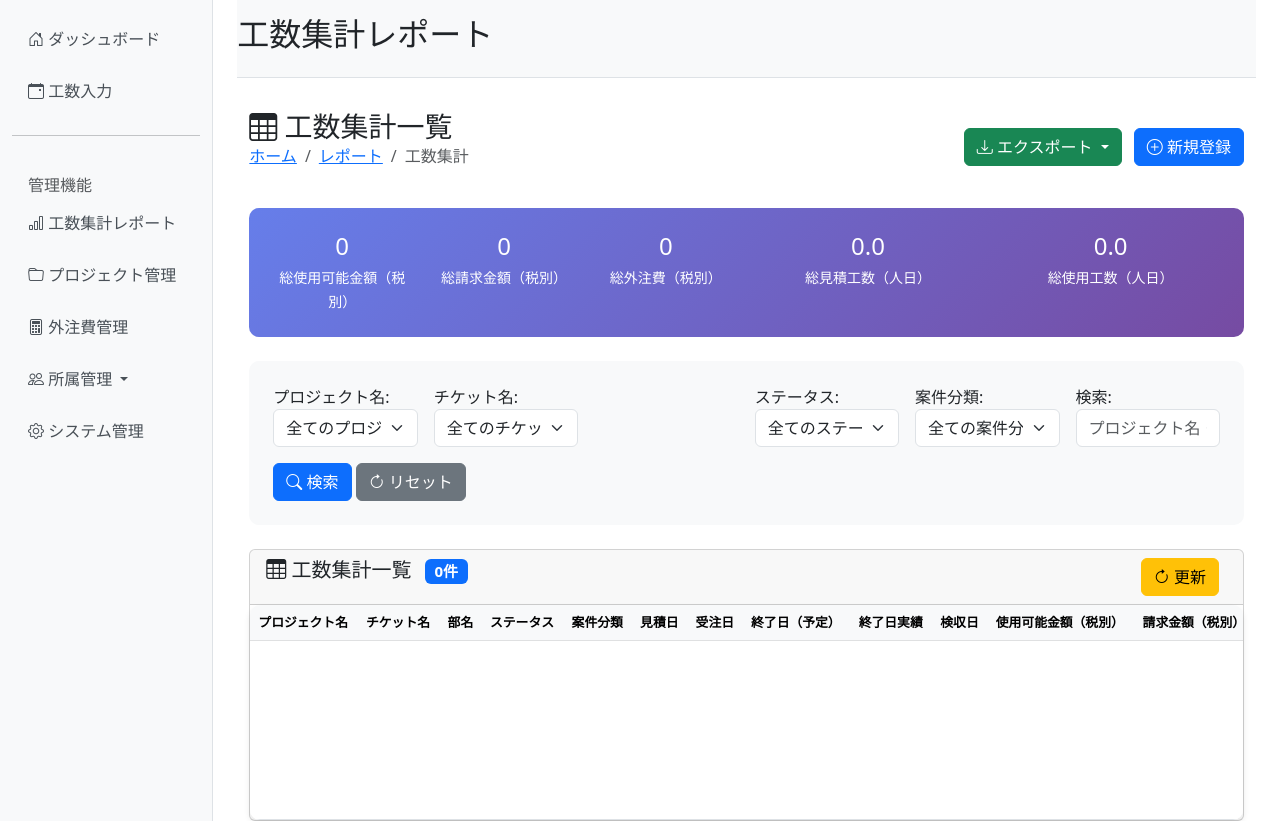
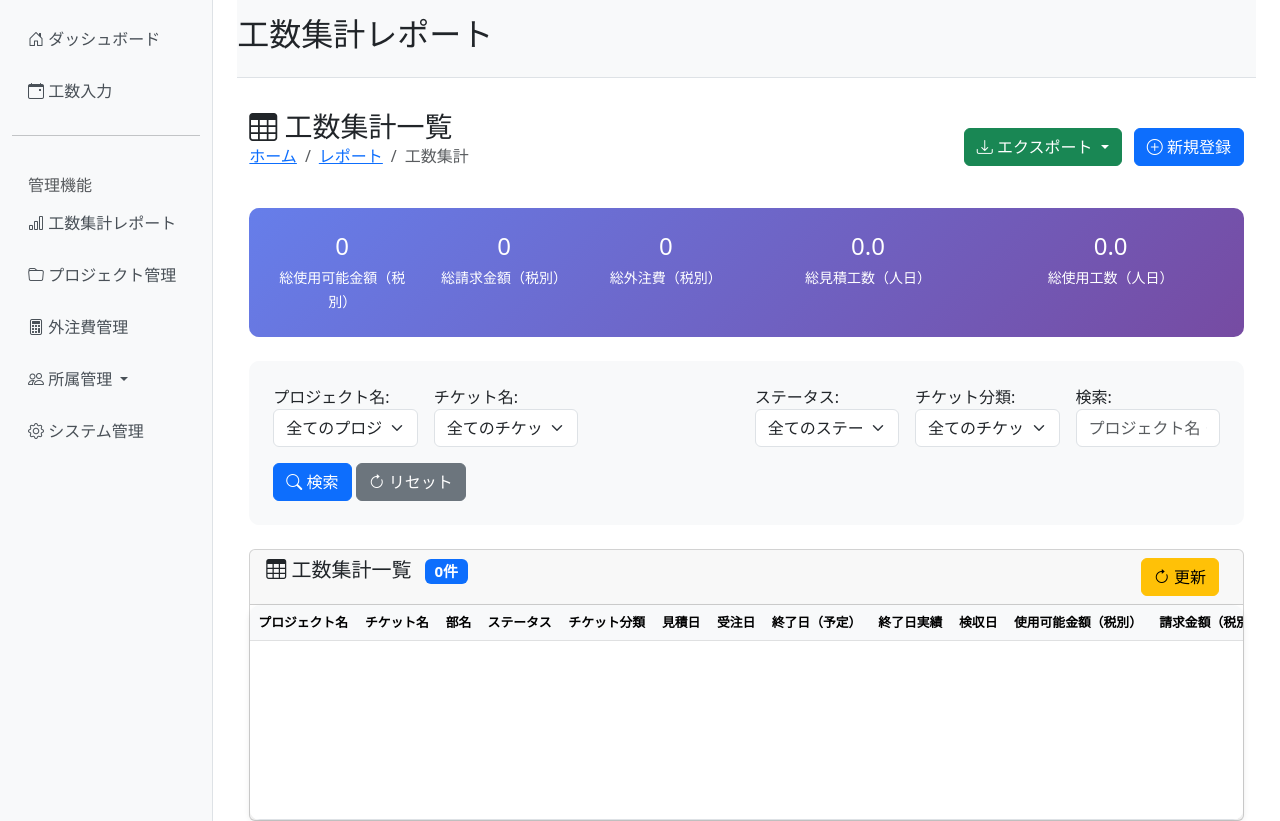
Before and after one commit to adreamer1074/kousu_management_app, a Django app: page /reports/workload-aggregation/ in a window 1280 px wide. Shown: the part 57-878 px from the top of the page. Run offline with Django 4.2, Linux system fonts and the light colour scheme; the visitor is signed in with stand-in values (Sample User, id 1); data that the repository does not hold is empty.

Commit message:
名称変更

```diff
--- a/apps/cost_master/admin.py
+++ b/apps/cost_master/admin.py
@@ -129,7 +129,7 @@ class OutsourcingCostAdmin(admin.ModelAdmin):
     status_display.short_description = 'ステータス'
 
     def case_classification_display(self, obj):
-        """案件分類の表示"""
+        """チケット分類の表示"""
         if obj.case_classification == 'development':
             return format_html(
                 '<span style="background-color: #d1ecf1; padding: 2px 6px; border-radius: 3px;">{}</span>',
@@ -140,7 +140,7 @@ class OutsourcingCostAdmin(admin.ModelAdmin):
                 '<span style="background-color: #f8d7da; padding: 2px 6px; border-radius: 3px;">{}</span>',
                 obj.get_case_classification_display()
             )
-    case_classification_display.short_description = '案件分類'
+    case_classification_display.short_description = 'チケット分類'
 
     def hourly_rate_display(self, obj):
         """単価の表示"""
--- a/apps/cost_master/forms.py
+++ b/apps/cost_master/forms.py
@@ -241,8 +241,8 @@ class OutsourcingCostFilterForm(forms.Form):
         widget=forms.Select(attrs={'class': 'form-select'})
     )
     case_classification = forms.ChoiceField(
-        label='案件分類',
-        choices=[('', '全ての案件分類')] + OutsourcingCost.CASE_CLASSIFICATION_CHOICES,
+        label='チケット分類',
+        choices=[('', '全てのチケット分類')] + OutsourcingCost.CASE_CLASSIFICATION_CHOICES,
         required=False,
         widget=forms.Select(attrs={'class': 'form-select'})
     )
--- a/apps/cost_master/models.py
+++ b/apps/cost_master/models.py
@@ -72,7 +72,7 @@ class OutsourcingCost(models.Model):
         ('in_progress', '着手'),
     ]
 
-    # 案件分類選択肢
+    # チケット分類選択肢
     CASE_CLASSIFICATION_CHOICES = [
         ('development', '開発'),
         ('maintenance', '保守'),
@@ -112,7 +112,7 @@ class OutsourcingCost(models.Model):
         default='not_started'
     )
     case_classification = models.CharField(
-        '案件分類',
+        '分類',
         max_length=20,
         choices=CASE_CLASSIFICATION_CHOICES,
         default='development'
--- a/apps/projects/models.py
+++ b/apps/projects/models.py
@@ -324,7 +324,7 @@ class ProjectTicket(models.Model):
         }
 
     def get_case_classification_display_with_color(self):
-        """案件分類の色付き表示"""
+        """チケット分類の色付き表示"""
         classification_colors = {
             'development': 'primary',
             'maintenance': 'success',
@@ -363,7 +363,7 @@ class ProjectDetail(models.Model):
         ('inspection_pending', '検収待ち'),
     ]
 
-    # 案件分類選択肢
+    # チケット分類選択肢
     CASE_CLASSIFICATION_CHOICES = [
         ('development', '開発'),
         ('maintenance', '保守'),
@@ -378,7 +378,7 @@ class ProjectDetail(models.Model):
     case_name = models.CharField('チケット名', max_length=200)
     department = models.ForeignKey(Department, on_delete=models.CASCADE, verbose_name='部署')
     status = models.CharField('ステータス', max_length=20, choices=STATUS_CHOICES, default='planning')
-    case_classification = models.CharField('案件分類', max_length=20, choices=CASE_CLASSIFICATION_CHOICES, default='development')
+    case_classification = models.CharField('チケット分類', max_length=20, choices=CASE_CLASSIFICATION_CHOICES, default='development')
 
     # 日程情報
     estimate_date = models.DateField('見積日', null=True, blank=True)
--- a/apps/projects/views.py
+++ b/apps/projects/views.py
@@ -572,7 +572,7 @@ def get_tickets_api(request):
                 'due_date': ticket.due_date.isoformat() if ticket.due_date else None,
                 'created_at': ticket.created_at.isoformat(),
                 # 工数集計フォーム用のフィールドを追加
-                'case_classification': getattr(ticket, 'case_classification', ''),  # チケットに案件分類があれば
+                'case_classification': getattr(ticket, 'case_classification', ''),
             })
 
         print(f"最終的に返すチケット数: {len(tickets_data)}件")  # デバッグ用
--- a/apps/reports/forms.py
+++ b/apps/reports/forms.py
@@ -271,9 +271,9 @@ class WorkloadAggregationForm(forms.ModelForm):
                 import logging
                 logger = logging.getLogger(__name__)
 
-                # 案件分類が設定されているかチェック
+                # チケット分類が設定されているかチェック
                 if not instance.case_classification:
-                    # case_nameから案件分類を自動設定
+                    # case_nameからチケット分類を自動設定
                     if hasattr(instance.case_name, 'case_classification'):
                         instance.case_classification = instance.case_name.case_classification
                     else:
@@ -286,18 +286,6 @@ class WorkloadAggregationForm(forms.ModelForm):
                 workdays_data = instance.calculate_workdays_from_workload()
                 instance.used_workdays = workdays_data['used_workdays']
                 instance.newbie_workdays = workdays_data['newbie_workdays']
-
-                # 計算結果をログ出力
-                logger.info(f"工数計算結果: {workdays_data['debug_info']}")
-                print(f"=== 工数計算結果 ===")
-                print(f"チケット: {instance.case_name.title}")
-                print(f"分類: {workdays_data['debug_info']['チケット分類']}")
-                print(f"開発タイプ判定: {workdays_data['debug_info']['開発タイプ判定']}")
-                print(f"対象工数レコード数: {workdays_data['debug_info']['対象工数レコード数']}")
-                print(f"一般工数（人日）: {workdays_data['debug_info']['一般工数（人日）']}")
-                print(f"新入社員工数（人日）: {workdays_data['debug_info']['新入社員工数（人日）']}")
-                print(f"適用期間: {workdays_data['debug_info']['適用期間']}")
-                print("=====================")
 
             except Exception as e:
                 import logging
@@ -313,7 +301,7 @@ class WorkloadAggregationForm(forms.ModelForm):
 
 # フィルターフォームも更新
 class WorkloadAggregationFilterForm(forms.Form):
-    """工数集計フィルターフォーム（ProjectTicket対応版）"""
+    """工数集計フィルターフォーム（ProjectTicket）"""
 
     project_name = forms.ModelChoiceField(
         label='プロジェクト名',
@@ -343,8 +331,8 @@ class WorkloadAggregationFilterForm(forms.Form):
         widget=forms.Select(attrs={'class': 'form-select'})
     )
     case_classification = forms.ChoiceField(
-        label='案件分類',
-        choices=[('', '全ての案件分類')] + WorkloadAggregation.CaseClassificationChoices.choices,
+        label='チケット分類',
+        choices=[('', '全てのチケット分類')] + WorkloadAggregation.CaseClassificationChoices.choices,
         required=False,
         widget=forms.Select(attrs={'class': 'form-select'})
     )
--- a/apps/reports/models.py
+++ b/apps/reports/models.py
@@ -59,7 +59,7 @@ class WorkloadAggregation(models.Model):
         default=StatusChoices.PLANNING
     )
     case_classification = models.CharField(
-        '案件分類',
+        'チケット分類',
         max_length=20,
         choices=CaseClassificationChoices.choices,
         default=CaseClassificationChoices.DEVELOPMENT
--- a/apps/reports/views.py
+++ b/apps/reports/views.py
@@ -227,7 +227,7 @@ def workload_export(request):
 
     writer = csv.writer(response)
     writer.writerow([
-        'プロジェクト名', 'チケット名', '部名', 'ステータス', '案件分類', '見積日', '受注日',
+        'プロジェクト名', 'チケット名', '部名', 'ステータス', 'チケット分類', '見積日', '受注日',
         '終了日（予定）', '終了日実績', '検収日', '使用可能金額（税別）', '請求金額（税別）',
         '外注費（税別）', '見積工数（人日）', '使用工数（人日）', '新入社員使用工数（人日）',
         '使用工数合計', '残工数', '残金額', '利益率', '仕掛中金額', '請求先', 'MUB担当者', '作成日時'
@@ -834,7 +834,7 @@ def export_workload_excel(queryset, export_type='excel', save_to_file=None):
 
     # ヘッダー行
     headers = [
-        'プロジェクト名', 'チケット名', '部名', 'ステータス', '案件分類',
+        'プロジェクト名', 'チケット名', '部名', 'ステータス', 'チケット分類',
         '見積日', '受注日', '終了日（予定）', '終了日実績', '検収日',
         '使用可能金額（税別）', '請求金額（税別）', '外注費（税別）',
         '見積工数（人日）', '使用工数（人日）', '新入社員使用工数（人日）',
@@ -931,7 +931,7 @@ def export_workload_csv(queryset, save_to_file=None):
 
     # ヘッダー行
     writer.writerow([
-        'プロジェクト名', 'チケット名', '部名', 'ステータス', '案件分類',
+        'プロジェクト名', 'チケット名', '部名', 'ステータス', 'チケット分類',
         '見積日', '受注日', '終了日（予定）', '終了日実績', '検収日',
         '使用可能金額（税別）', '請求金額（税別）', '外注費（税別）',
         '見積工数（人日）', '使用工数（人日）', '新入社員使用工数（人日）',
@@ -1452,7 +1452,7 @@ def _generate_project_portfolio(queryset, styles, filters):
     ).order_by('-total_amount')
 
     if classification_analysis:
-        elements.append(Paragraph("案件分類別ポートフォリオ", styles['ProSectionTitle']))
+        elements.append(Paragraph("チケット分類別ポートフォリオ", styles['ProSectionTitle']))
 
         class_data = [['分類', 'プロジェクト数', '総請求額', '平均工数']]
         for item in classification_analysis:
--- a/static/js/reports/workload_aggregation_form.js
+++ b/static/js/reports/workload_aggregation_form.js
@@ -129,7 +129,7 @@ document.addEventListener('DOMContentLoaded', function() {
                 fetchOutsourcingCost(ticketId);
 
                 if (autoCalculateCheckbox && autoCalculateCheckbox.checked) {
-                    // 案件分類を自動設定
+                    //チケットト分類を自動設定
                     const classification = selectedOption.getAttribute('data-classification');
                     if (classification && classificationSelect) {
                         classificationSelect.value = classification;
@@ -577,10 +577,10 @@ document.addEventListener('DOMContentLoaded', function() {
             }
         });
 
-        // 案件分類の変更時も再計算
+        // チケット分類の変更時も再計算
         if (classificationSelect) {
             classificationSelect.addEventListener('change', function() {
-                // console.log('案件分類変更:', this.value);
+                // console.log(チケットト分類変更:', this.value);
                 setTimeout(() => {
                     if (!isCalculating) calculateValues();
                 }, 100);
--- a/templates/cost_master/outsourcing_cost_confirm_delete.html
+++ b/templates/cost_master/outsourcing_cost_confirm_delete.html
@@ -170,7 +170,7 @@
 
                 <div class="detail-row">
                     <span class="detail-label">
-                        <i class="bi bi-list-ul"></i> 案件分類:
+                        <i class="bi bi-list-ul"></i> チケット分類:
                     </span>
                     <span class="detail-value">{{ object.get_case_classification_display }}</span>
                 </div>
--- a/templates/cost_master/outsourcing_cost_form.html
+++ b/templates/cost_master/outsourcing_cost_form.html
@@ -272,7 +272,7 @@
                     <h6 class="mt-3"><i class="bi bi-3-circle text-primary"></i> 作業情報</h6>
                     <ul class="small">
                         <li><strong>ステータス</strong>: 着手/未着手を選択</li>
-                        <li><strong>案件分類</strong>: 開発/保守を選択</li>
+                        <li><strong>チケット分類</strong>: 開発/保守を選択</li>
                         <li><strong>時間</strong>: 作業時間を入力（例：8.0）</li>
                     </ul>
 
--- a/templates/cost_master/outsourcing_cost_list.html
+++ b/templates/cost_master/outsourcing_cost_list.html
@@ -86,7 +86,7 @@
                     {{ filter_form.status }}
                 </div>
                 <div class="col-md-2">
-                    <label class="form-label">案件分類</label>
+                    <label class="form-label">チケット分類</label>
                     {{ filter_form.case_classification }}
                 </div>
                 <div class="col-md-2 d-flex align-items-end">
@@ -116,7 +116,7 @@
                             <th>プロジェクト名</th>
                             <th>チケット名</th>
                             <th>ステータス</th>
-                            <th>案件分類</th>
+                            <th>チケット分類</th>
                             <th>時間</th>
                             <th>単価（円）</th>
                             <th>外注費</th>
--- a/templates/projects/ticket_detail.html
+++ b/templates/projects/ticket_detail.html
@@ -95,9 +95,9 @@
                         {% endwith %}
                     </div>
 
-                    <!-- 案件分類 -->
+                    <!-- チケット分類 -->
                     <div class="col-md-6 mb-3">
-                        <strong>案件分類:</strong><br>
+                        <strong>チケット分類:</strong><br>
                         {% with classification_info=ticket.get_case_classification_display_with_color %}
                             <span class="badge bg-{{ classification_info.color }} fs-6">
                                 {{ classification_info.text }}
--- a/templates/reports/workload_aggregation.html
+++ b/templates/reports/workload_aggregation.html
@@ -226,7 +226,7 @@
                             <th>チケット名</th>
                             <th>部名</th>
                             <th>ステータス</th>
-                            <th>案件分類</th>
+                            <th>チケット分類</th>
                             <th>見積日</th>
                             <th>受注日</th>
                             <th>終了日（予定）</th>
--- a/templates/reports/workload_aggregation_confirm_delete.html
+++ b/templates/reports/workload_aggregation_confirm_delete.html
@@ -122,7 +122,7 @@
                     </span>
                 </div>
                 <div class="detail-row">
-                    <span class="detail-label">案件分類:</span>
+                    <span class="detail-label">チケット分類:</span>
                     <span class="detail-value">{{ object.get_case_classification_display }}</span>
                 </div>
             </div>
--- a/templates/reports/workload_aggregation_detail.html
+++ b/templates/reports/workload_aggregation_detail.html
@@ -155,7 +155,7 @@
                             <span class="detail-value">{{ object.section.name|default:"-" }}</span>
                         </div>
                         <div class="detail-row">
-                            <span class="detail-label">案件分類:</span>
+                            <span class="detail-label">チケット分類:</span>
                             <span class="detail-value">{{ object.get_case_classification_display }}</span>
                         </div>
                         <div class="detail-row">
```
